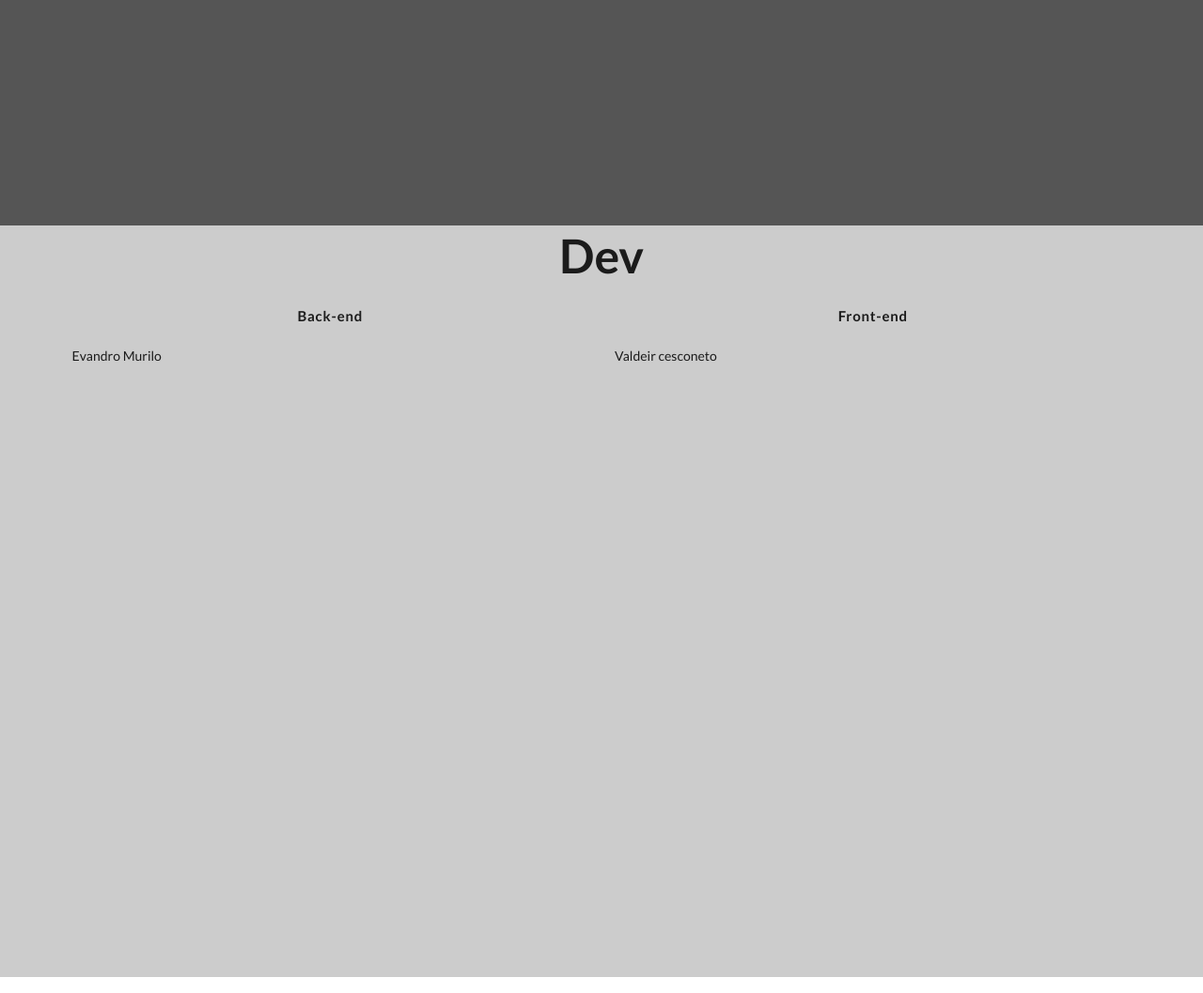
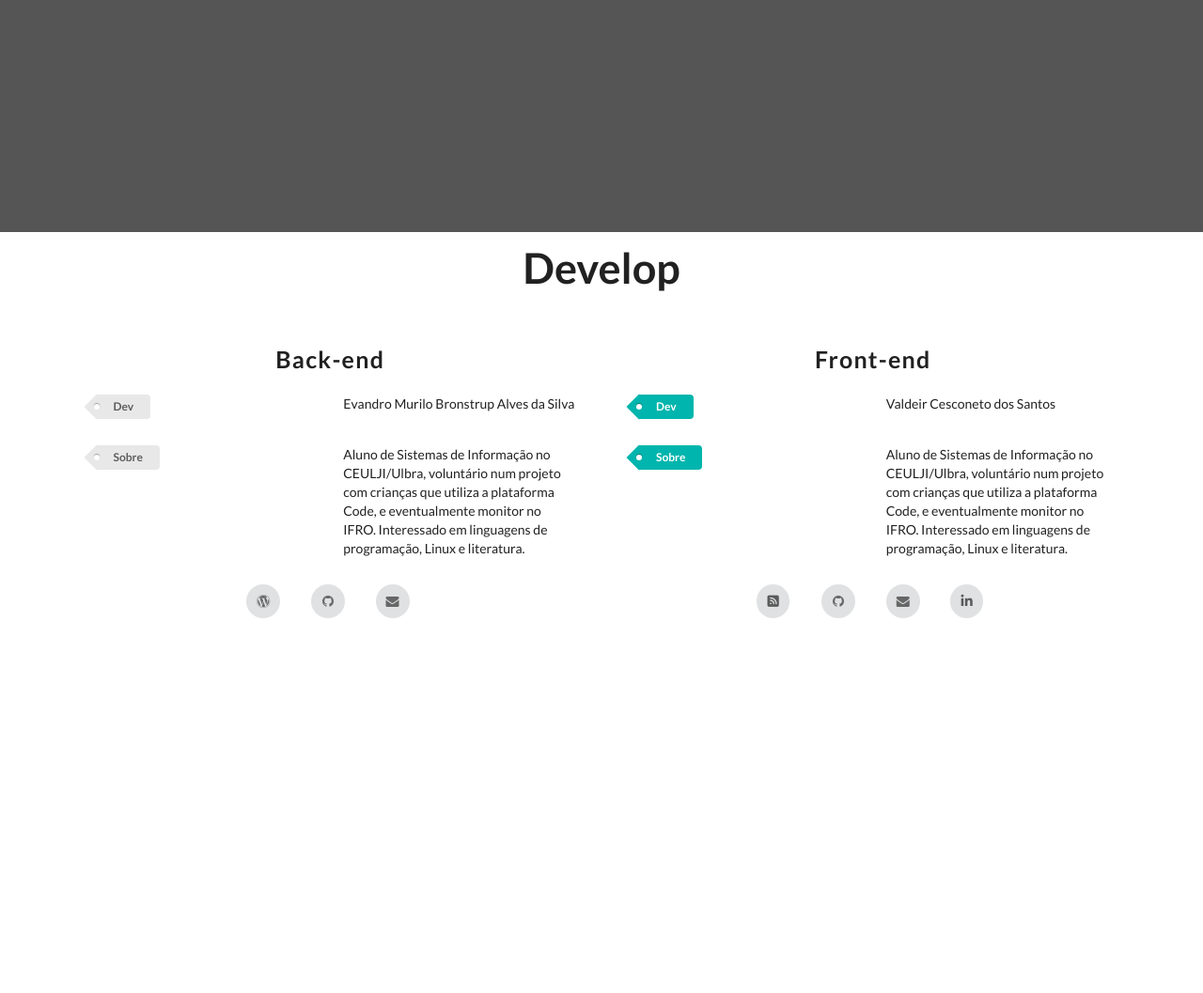
Before and after one commit to valdeircesconeto/fanpage_auditorium, a PHP site: page / in a window 1280 px wide. Shown: the part 2213-3270 px from the top of the page at 94% size. Run offline with PHP 8.4, Linux system fonts and the light colour scheme; some libraries are stand-ins or nearby versions.

Commit message:
develop estrutura pronta

```diff
--- a/src/site/globals/style-devs.css
+++ b/src/site/globals/style-devs.css
@@ -1,5 +1,5 @@
 .devs-front-benk{
-  background-color: #ccc;
+
 }
 
 /*Small*/
@@ -28,15 +28,25 @@
 @media screen and (min-width: 1200px) {
 
   .ui.center.aligned.header.title-dev{
-    font-size: 50px;
+    font-size: 45px;
+    margin: 10px 0px 30px 0px;
   }
   .sixteen.wide.mobile.eight.wide.tablet.eight.wide.computer.column.back{
-
+  /*  background-color: #006D6D;
+    /*border-right: dashed 2px red;*/
   }
   .sixteen.wide.mobile.eight.wide.tablet.eight.wide.computer.column.front{
-
+  /*  background-color: #00C9C9;*/
+  }
+  .ui.horizontal.header.divider.back-end, .ui.horizontal.header.divider.front-end{
+    font-size: 25px;
+    margin-bottom: 25px;
   }
 
 
-
+  .ui.grid.container.link-redes{
+    display: flex;
+    align-items: center;
+    justify-content: center;
+  }
 }
--- a/tasks/index.html
+++ b/tasks/index.html
@@ -127,22 +127,103 @@
     <div class="ui container">
       <div class="row">
         <h2 class="ui center aligned header title-dev">
-              Dev
+              Develop
             </h2>
       </div>
     </div>
     <div class="ui grid container">
       <div class="sixteen wide mobile eight wide tablet eight wide computer column back">
-          <h4 class="ui horizontal header divider">
+        <h4 class="ui horizontal header divider back-end">
             Back-end
           </h4>
-          Evandro Murilo
+        <div class="ui grid container">
+          <div class="eight wide column">
+            <div class="ui tag label">
+              Dev
+            </div>
+          </div>
+          <div class="eight wide column">
+            <p>Evandro Murilo Bronstrup Alves da Silva</p>
+          </div>
+        </div>
+
+        <div class="ui grid container">
+          <div class="eight wide column">
+            <div class="ui tag label">
+              Sobre
+            </div>
+          </div>
+          <div class="eight wide column">
+            <p>Aluno de Sistemas de Informação no CEULJI/Ulbra, voluntário num projeto com crianças que utiliza a plataforma Code, e eventualmente monitor no IFRO. Interessado em linguagens de programação, Linux e literatura.</p>
+          </div>
+        </div>
+
+        <div class="ui grid container link-redes">
+          <div class="two wide column">
+            <button class="circular ui icon button">
+              <i class="wordpress icon"></i>
+            </button>
+          </div>
+          <div class="two wide column">
+            <button class="circular ui icon button">
+              <i class="github icon"></i>
+            </button>
+          </div>
+          <div class="two wide column">
+            <button class="circular ui icon button">
+              <i class="mail icon"></i>
+            </button>
+          </div>
+        </div>
       </div>
       <div class="sixteen wide mobile eight wide tablet eight wide computer column front">
-          <h4 class="ui horizontal header divider">
+        <h4 class="ui horizontal header divider front-end">
             Front-end
           </h4>
-          Valdeir cesconeto
+        <div class="ui grid container">
+          <div class="eight wide column">
+            <div class="ui tag teal label">
+              Dev
+            </div>
+          </div>
+          <div class="eight wide column">
+            <p>Valdeir Cesconeto dos Santos</p>
+          </div>
+        </div>
+
+        <div class="ui grid container">
+          <div class="eight wide column">
+            <div class="ui tag teal label">
+              Sobre
+            </div>
+          </div>
+          <div class="eight wide column">
+            <p>Aluno de Sistemas de Informação no CEULJI/Ulbra, voluntário num projeto com crianças que utiliza a plataforma Code, e eventualmente monitor no IFRO. Interessado em linguagens de programação, Linux e literatura.</p>
+          </div>
+        </div>
+
+        <div class="ui grid container link-redes">
+          <div class="two wide column">
+            <button class="circular ui icon button">
+              <i class="fa fa-rss-square"></i>
+            </button>
+          </div>
+          <div class="two wide column">
+            <button class="circular ui icon button">
+              <i class="github icon"></i>
+            </button>
+          </div>
+          <div class="two wide column">
+            <button class="circular ui icon button">
+              <i class="mail icon"></i>
+            </button>
+          </div>
+          <div class="two wide column">
+            <button class="circular ui icon button">
+              <i class="fa fa-linkedin"></i>
+            </button>
+          </div>
+        </div>
       </div>
     </div>
     <div>
```
Lines whose indentation alone changed are shown as unchanged.
